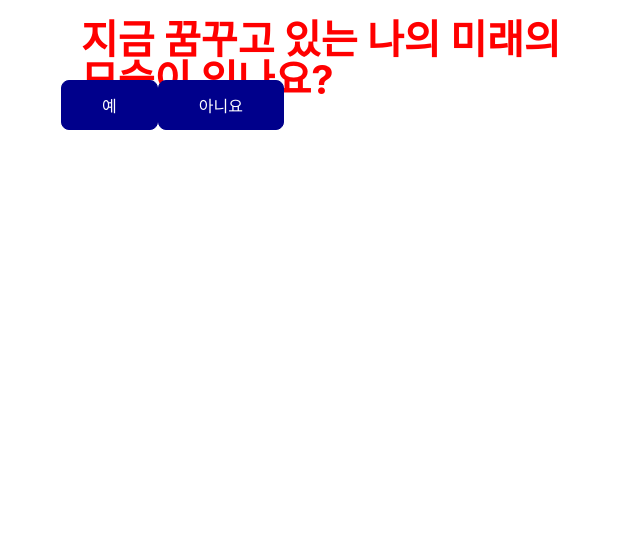
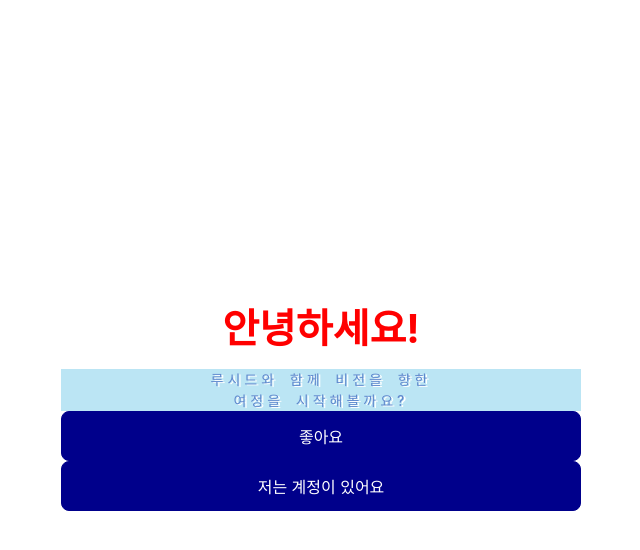
Before and after one commit to sephinek/mvp_project, a React (Vite) app: page / in a window 1280 px wide. Shown: the top 550 px of the page, without its empty margins (319-959 px from the left). Built offline with nearby package versions, Linux system fonts and the light colour scheme; a web font is replaced by a local one.

Commit message:
feat: 설문 step 추가

```diff
--- a/src/components/molecules/OnBoardingStart/index.jsx
+++ /dev/null
@@ -1,14 +0,0 @@
-import Button from '../../atoms/Button';
-import Title from '../../atoms/Title';
-
-const OnBoardingStart = ({ nextStep }) => {
-  return (
-    <div>
-      <Title>지금 꿈꾸고 있는 나의 미래의 모습이 있나요?</Title>
-      <Button onClick={() => nextStep('yes')}>예</Button>
-      <Button onClick={() => nextStep('no')}>아니요</Button>
-    </div>
-  );
-};
-
-export default OnBoardingStart;
--- a/src/components/molecules/OnBoardingStart/index.module.css
+++ /dev/null
@@ -1,15 +0,0 @@
-.wrap {
-    background-color: beige;
-    padding: 10px;
-    border-radius: 5px;
-    border: 1px solid gray;
-    display: flex;
-    flex-direction: column;
-    justify-content: center;
-    align-items: center;
-    width: 300px;
-}
-
-.input_wrap {
-    margin-bottom: 20px;
-}
--- /dev/null
+++ b/src/components/molecules/OnBoardingStep00/index.jsx
@@ -0,0 +1,21 @@
+import Button from '../../atoms/Button';
+import Title from '../../atoms/Title';
+import Text from '../../atoms/Text';
+import styles from './index.module.css';
+
+const OnBoardingStep00 = ({ nextStep }) => {
+  return (
+    <div className={styles.wrap}>
+      <Title>안녕하세요!</Title>
+      <Text>
+        루시드와 함께 비전을 향한
+        <br />
+        여정을 시작해볼까요?
+      </Text>
+      <Button onClick={() => nextStep('yes')}>좋아요</Button>
+      <Button onClick={() => nextStep('no')}>저는 계정이 있어요</Button>
+    </div>
+  );
+};
+
+export default OnBoardingStep00;
--- /dev/null
+++ b/src/components/molecules/OnBoardingStep00/index.module.css
@@ -0,0 +1,11 @@
+.wrap {
+  text-align: center;
+  height: 100vh;
+  display: flex;
+  flex-direction: column;
+  justify-content: center;
+}
+
+.input_wrap {
+  margin-bottom: 20px;
+}
--- /dev/null
+++ b/src/components/molecules/OnBoardingStep01/index.jsx
@@ -0,0 +1,29 @@
+import Title from '../../atoms/Title';
+import Button from '../../atoms/Button';
+import styles from './index.module.css';
+import { useState } from 'react';
+import GoBackHeader from '../../common/GoBackHeader';
+
+const OnBoardingStep01 = ({ nextStep, beforeStep }) => {
+  const [target, setTarget] = useState();
+
+  return (
+    <div className={styles.wrap}>
+      <GoBackHeader handler={beforeStep} />
+      <Title>
+        지금 꿈꾸고 있는
+        <br />
+        나의 미래의 모습이 있나요?
+      </Title>
+      <div className={styles.button_wrap}>
+        <Button onClick={() => setTarget('yes')}>있어요!</Button>
+        <Button onClick={() => setTarget('no')}>아직 없어요</Button>
+      </div>
+      <Button disabled={!target} onClick={() => nextStep(target)}>
+        다음
+      </Button>
+    </div>
+  );
+};
+
+export default OnBoardingStep01;
--- /dev/null
+++ b/src/components/molecules/OnBoardingStep01/index.module.css
@@ -0,0 +1,15 @@
+.wrap {
+  text-align: center;
+  height: 100vh;
+  display: flex;
+  flex-direction: column;
+  justify-content: space-between;
+  padding-bottom: 10px;
+}
+
+.button_wrap {
+  margin: 40px 0;
+  display: flex;
+  flex-direction: column;
+  gap: 10px;
+}
--- /dev/null
+++ b/src/components/molecules/OnBoardingStep02/index.jsx
@@ -0,0 +1,60 @@
+import { useRef, useState } from 'react';
+import Input from '../../atoms/Input';
+import Title from '../../atoms/Title';
+import Button from '../../atoms/Button';
+import useNavigationPage from '../../../hooks/useNavigationPage';
+import styles from './index.module.css';
+import Text from '../../atoms/Text';
+import GoBackHeader from '../../common/GoBackHeader';
+
+const OnBoardingStep02 = ({ nextStep, beforeStep, type }) => {
+  const ref = useRef(null);
+  const { routePage } = useNavigationPage();
+  const [isConfirm, setIsConfirm] = useState(true);
+
+  const handleChange = (e) => {
+    const value = e.target.value;
+    if (value) {
+      setIsConfirm(false);
+    }
+  };
+
+  const handleNextStep = () => {
+    const item = ref.current.value;
+    nextStep(item);
+    routePage('/home', item);
+  };
+  if (type === 'yes') {
+    return (
+      <div className={styles.wrap}>
+        <GoBackHeader handler={beforeStep} />
+        <Title>
+          꿈꾸는 나의
+          <br />
+          미래의 모습을 적어주세요
+        </Title>
+        <Text>1줄 이내로 적어주세요</Text>
+        <Input inputRef={ref} onChange={handleChange} />
+        <Button disabled={isConfirm} onClick={handleNextStep}>
+          다음
+        </Button>
+      </div>
+    );
+  }
+  return (
+    <div className={styles.wrap}>
+      <Title>
+        나의 어릴 적 꿈
+        <br />
+        3가지를 적어보세요!
+      </Title>
+      <Text>ex) 디자이너,탐험가,아티스트</Text>
+      <Input inputRef={ref} onChange={handleChange} />
+      <Button disabled={isConfirm} onClick={handleNextStep}>
+        다음
+      </Button>
+    </div>
+  );
+};
+
+export default OnBoardingStep02;
--- /dev/null
+++ b/src/components/molecules/OnBoardingStep02/index.module.css
@@ -0,0 +1,12 @@
+.wrap {
+  text-align: center;
+  height: 100vh;
+  display: flex;
+  flex-direction: column;
+  justify-content: space-between;
+  padding-bottom: 10px;
+}
+
+.input_wrap {
+  margin-bottom: 20px;
+}
--- a/src/components/molecules/OnBoardingYourFuture/index.jsx
+++ /dev/null
@@ -1,26 +0,0 @@
-import { useRef } from 'react';
-import Input from '../../atoms/Input';
-import Title from '../../atoms/Title';
-import Button from '../../atoms/Button';
-import useNavigationPage from '../../../hooks/useNavigationPage';
-
-const OnBoardingYourFuture = ({ nextStep }) => {
-  const ref = useRef(null);
-  const { routePage } = useNavigationPage();
-
-  const handleNextStep = () => {
-    const item = ref.current.value;
-    nextStep(item);
-    routePage('/home', item);
-  };
-
-  return (
-    <div>
-      <Title>꿈꾸고 있는 미래의 모습을 적어줘</Title>
-      <Input inputRef={ref} />
-      <Button onClick={handleNextStep}>다음</Button>
-    </div>
-  );
-};
-
-export default OnBoardingYourFuture;
--- a/src/components/molecules/OnBoardingYourFuture/index.module.css
+++ /dev/null
@@ -1,15 +0,0 @@
-.wrap {
-    background-color: beige;
-    padding: 10px;
-    border-radius: 5px;
-    border: 1px solid gray;
-    display: flex;
-    flex-direction: column;
-    justify-content: center;
-    align-items: center;
-    width: 300px;
-}
-
-.input_wrap {
-    margin-bottom: 20px;
-}
--- a/src/pages/OnBoarding/index.jsx
+++ b/src/pages/OnBoarding/index.jsx
@@ -1,6 +1,7 @@
 import { useState } from 'react';
-import OnBoardingStart from '../../components/molecules/OnBoardingStart';
-import OnBoardingYourFuture from '../../components/molecules/OnBoardingYourFuture';
+import OnBoardingStep00 from '../../components/molecules/OnBoardingStep00';
+import OnBoardingStep01 from '../../components/molecules/OnBoardingStep01';
+import OnBoardingStep02 from '../../components/molecules/OnBoardingStep02';
 
 const Home = () => {
   const [step, setStep] = useState(0);
@@ -29,15 +30,21 @@
   // 각 컴포넌트에는 handleOnBoarding 함수를 넘겨줘 확인 버튼을 누를 때 함께 실행되게 해주세요
   switch (step) {
     case 0:
-      return <OnBoardingStart nextStep={handleOnBoarding} />;
+      return (
+        <OnBoardingStep00 nextStep={handleOnBoarding} beforeStep={beforeStep} />
+      );
     case 1:
-      if (onBoardingArr[0] === 'yes') {
-        return <OnBoardingYourFuture nextStep={handleOnBoarding} />;
-      } else {
-        return <div>아니요 선택함</div>;
-      }
+      return (
+        <OnBoardingStep01 nextStep={handleOnBoarding} beforeStep={beforeStep} />
+      );
     case 2:
-      return <div>{onBoardingArr[1]}</div>;
+      return (
+        <OnBoardingStep02
+          nextStep={handleOnBoarding}
+          beforeStep={beforeStep}
+          type={onBoardingArr[1]}
+        />
+      );
     default:
       return <p>오류가 있습니다 새로고침 해주세요</p>;
   }
```
